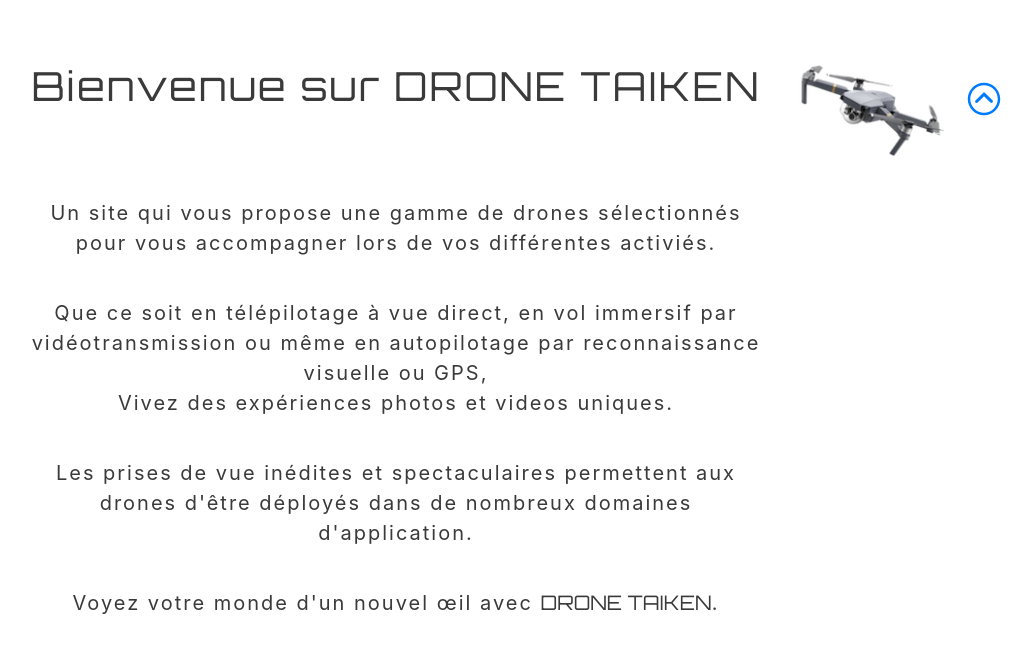
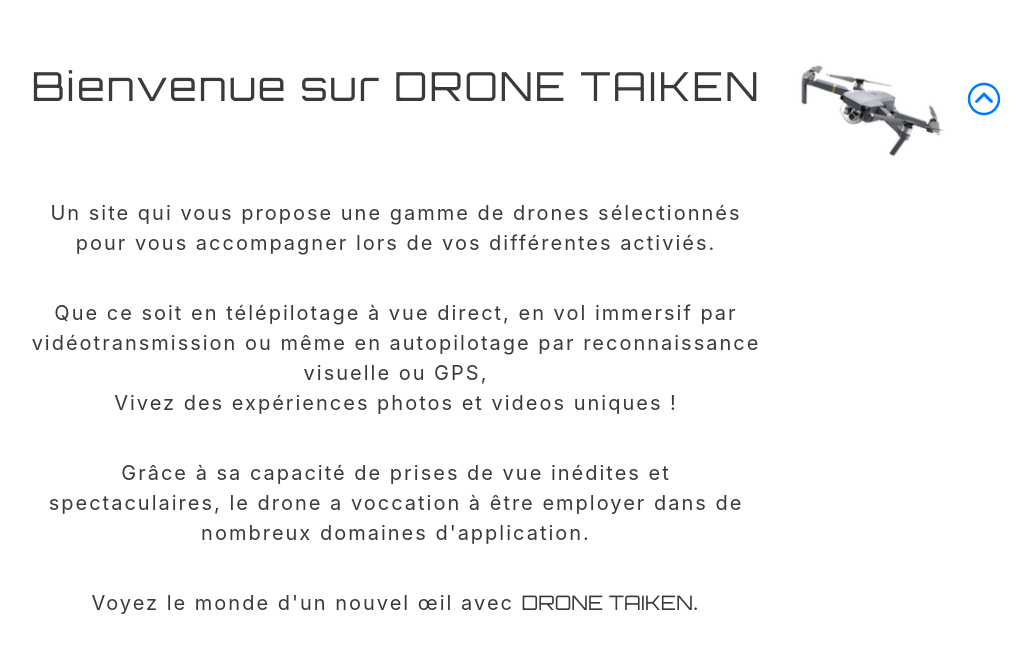
Before and after one commit to DavidPayet/dronetaiken, a React (Create React App) app: page / in a window 1280 px wide. Shown: the part 658-1310 px from the top of the page, without its empty margins (244-1276 px from the left). Built offline with nearby package versions, Linux system fonts and the light colour scheme.

Commit message:
text modification

```diff
--- a/src/components/About.jsx
+++ b/src/components/About.jsx
@@ -14,11 +14,11 @@ const About = () => {
             <br />
             <p>Que ce soit en télépilotage à vue direct, en vol immersif par vidéotransmission ou même en autopilotage par reconnaissance visuelle ou GPS,
             <br />
-            Vivez des expériences photos et videos uniques.</p>
+            Vivez des expériences photos et videos uniques !</p>
             <br />
-            <p>Les prises de vue inédites et spectaculaires permettent aux drones d'être déployés dans de nombreux domaines d'application.</p>
+            <p>Grâce à sa capacité de prises de vue inédites et spectaculaires, le drone a voccation à être employer dans de nombreux domaines d'application.</p>
             <br />
-            <p>Voyez votre monde d'un nouvel œil avec <span>DRONE TAIKEN</span>.</p>
+            <p>Voyez le monde d'un nouvel œil avec <span>DRONE TAIKEN</span>.</p>
           </Col>
           <Col className="d-none d-sm-block" xl="2" lg="2" md="2" sm="12" xs="12">
             <img className="drone" src="/medias/drone1.png" alt="Drone" />
--- a/src/styles/About.scss
+++ b/src/styles/About.scss
@@ -1,7 +1,7 @@
 @import './variables.scss';
 
 .About {
-  background-attachment: fixed;
+
   .about {
     color: rgb(58, 58, 58);
     min-height: 700px;
--- a/src/styles/HomePage.scss
+++ b/src/styles/HomePage.scss
@@ -13,6 +13,6 @@
       display: flex;
       width: 100%;
       height: auto;
-    }
   }
 }
+}
--- a/src/styles/Shop.scss
+++ b/src/styles/Shop.scss
@@ -6,5 +6,4 @@
   padding: 80px 0 80px 0;
   font-family: $ff3;
   color: rgb(58, 58, 58);
-  background-attachment: fixed;
 }
```
Also changed, not shown: src/pages/HomePage.jsx (+3 -4 lines).
